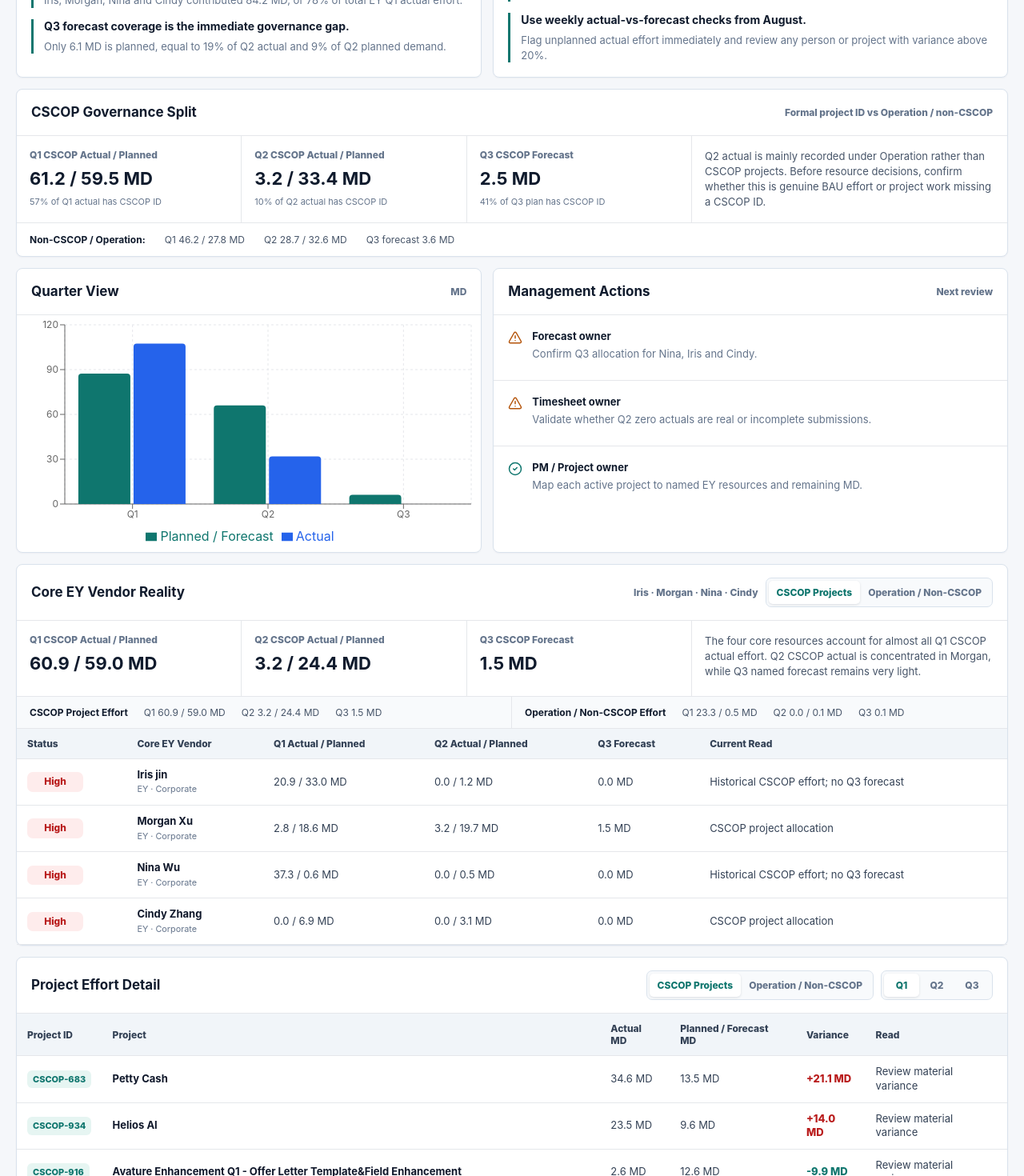
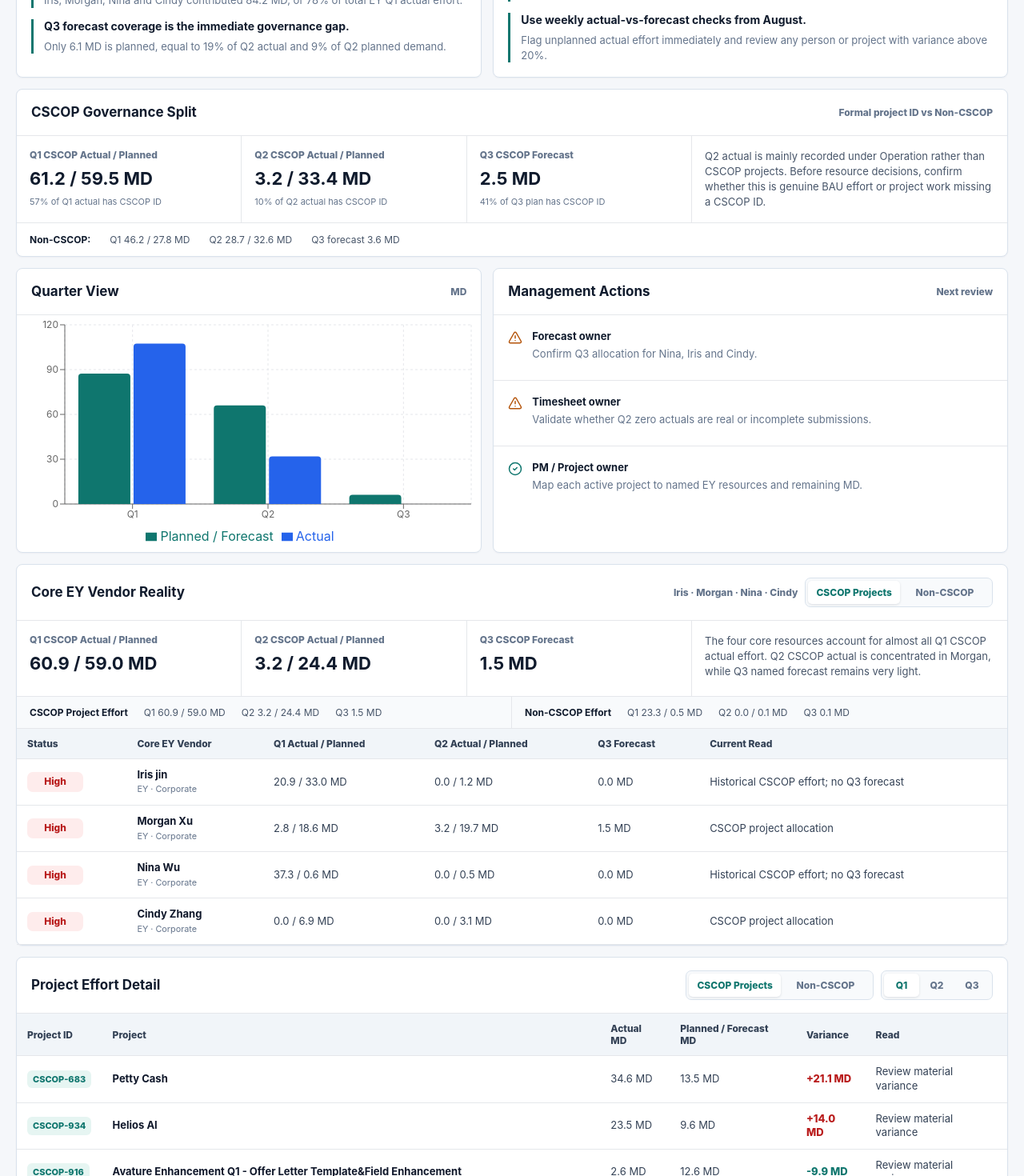
Before and after one commit to nick-lulu/ey-resource-governance-dashboard, a React (Vite) app: page / in a window 1280 px wide. Shown: the part 480-1950 px from the top of the page at 80% size. Built offline with nearby package versions, Linux system fonts and the light colour scheme.

Commit message:
Simplify non-CSCOP labels

```diff
--- a/src/main.jsx
+++ b/src/main.jsx
@@ -214,7 +214,7 @@ function App() {
       <section className="panel governance-panel">
         <div className="panel-title">
           <h2>CSCOP Governance Split</h2>
-          <span className="unit">Formal project ID vs Operation / non-CSCOP</span>
+          <span className="unit">Formal project ID vs Non-CSCOP</span>
         </div>
         <div className="dedicated-summary governance-summary">
           <div>
@@ -237,7 +237,7 @@ function App() {
           </p>
         </div>
         <div className="governance-band">
-          <strong>Non-CSCOP / Operation:</strong>
+          <strong>Non-CSCOP:</strong>
           <span>Q1 {formatMd(nonCscopTotals.q1_actual)} / {formatMd(nonCscopTotals.q1_planned)} MD</span>
           <span>Q2 {formatMd(nonCscopTotals.q2_actual)} / {formatMd(nonCscopTotals.q2_planned)} MD</span>
           <span>Q3 forecast {formatMd(nonCscopTotals.q3_planned)} MD</span>
@@ -283,7 +283,7 @@ function App() {
             <span className="unit">Iris · Morgan · Nina · Cindy</span>
             <div className="tabs scope-tabs" role="tablist" aria-label="Core EY ID scope">
               <button className={coreScope === "cscop" ? "active" : ""} type="button" onClick={() => setCoreScope("cscop")}>CSCOP Projects</button>
-              <button className={coreScope === "non_cscop" ? "active" : ""} type="button" onClick={() => setCoreScope("non_cscop")}>Operation / Non-CSCOP</button>
+              <button className={coreScope === "non_cscop" ? "active" : ""} type="button" onClick={() => setCoreScope("non_cscop")}>Non-CSCOP</button>
             </div>
           </div>
         </div>
@@ -305,7 +305,7 @@ function App() {
             <span>Q3 {formatMd(featuredSplitTotals.cscop.q3Plan)} MD</span>
           </div>
           <div>
-            <strong>Operation / Non-CSCOP Effort</strong>
+            <strong>Non-CSCOP Effort</strong>
             <span>Q1 {formatMd(featuredSplitTotals.non_cscop.q1Actual)} / {formatMd(featuredSplitTotals.non_cscop.q1Plan)} MD</span>
             <span>Q2 {formatMd(featuredSplitTotals.non_cscop.q2Actual)} / {formatMd(featuredSplitTotals.non_cscop.q2Plan)} MD</span>
             <span>Q3 {formatMd(featuredSplitTotals.non_cscop.q3Plan)} MD</span>
@@ -329,7 +329,7 @@ function App() {
                         : "CSCOP project allocation"
                       : coreResourceValue(row, "q1", "actual") + coreResourceValue(row, "q2", "actual") >= 5
                         ? "Material non-CSCOP actual; validate classification"
-                        : "Limited Operation / non-CSCOP effort"}
+                        : "Limited non-CSCOP effort"}
                   </td>
                 </tr>
               ))}
@@ -344,7 +344,7 @@ function App() {
           <div className="panel-controls">
             <div className="tabs scope-tabs" role="tablist" aria-label="Project ID scope">
               <button className={projectScope === "cscop" ? "active" : ""} type="button" onClick={() => setProjectScope("cscop")}>CSCOP Projects</button>
-              <button className={projectScope === "non_cscop" ? "active" : ""} type="button" onClick={() => setProjectScope("non_cscop")}>Operation / Non-CSCOP</button>
+              <button className={projectScope === "non_cscop" ? "active" : ""} type="button" onClick={() => setProjectScope("non_cscop")}>Non-CSCOP</button>
             </div>
             <div className="tabs" role="tablist" aria-label="Project quarter">
               {["Q1", "Q2", "Q3"].map((quarter) => (
@@ -380,7 +380,7 @@ function App() {
           <h2>All EY Resource Detail</h2>
           <div className="tabs scope-tabs" role="tablist" aria-label="Resource ID scope">
             <button className={resourceScope === "cscop" ? "active" : ""} type="button" onClick={() => setResourceScope("cscop")}>CSCOP Projects</button>
-            <button className={resourceScope === "non_cscop" ? "active" : ""} type="button" onClick={() => setResourceScope("non_cscop")}>Operation / Non-CSCOP</button>
+            <button className={resourceScope === "non_cscop" ? "active" : ""} type="button" onClick={() => setResourceScope("non_cscop")}>Non-CSCOP</button>
           </div>
         </div>
         <div className="table-wrap">
@@ -399,7 +399,7 @@ function App() {
                       ? scopedResourceValue(row, "q3", "planned") === 0 && scopedResourceValue(row, "q1", "actual") + scopedResourceValue(row, "q2", "actual") > 0
                         ? "Historical CSCOP effort; no Q3 forecast"
                         : "CSCOP project allocation"
-                      : "Operation / non-CSCOP effort; validate classification"}
+                      : "Non-CSCOP effort; validate classification"}
                   </td>
                 </tr>
               ))}
```
Also changed, not shown: 1 other file (tests, documents, lock files or other folders).
